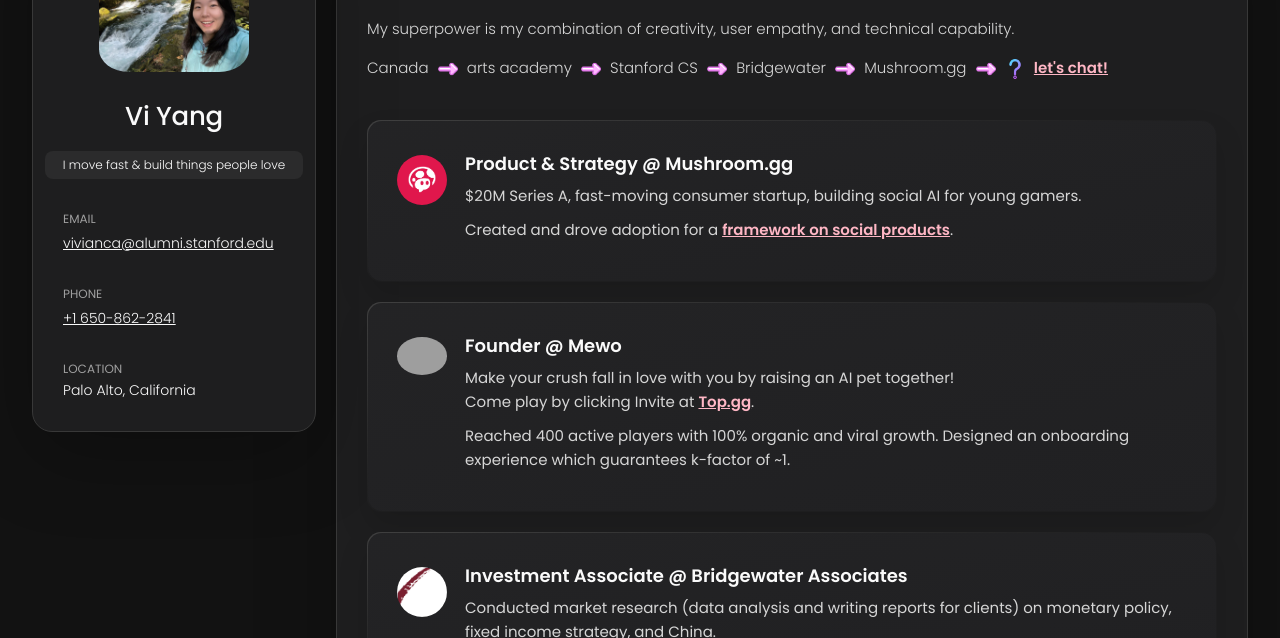
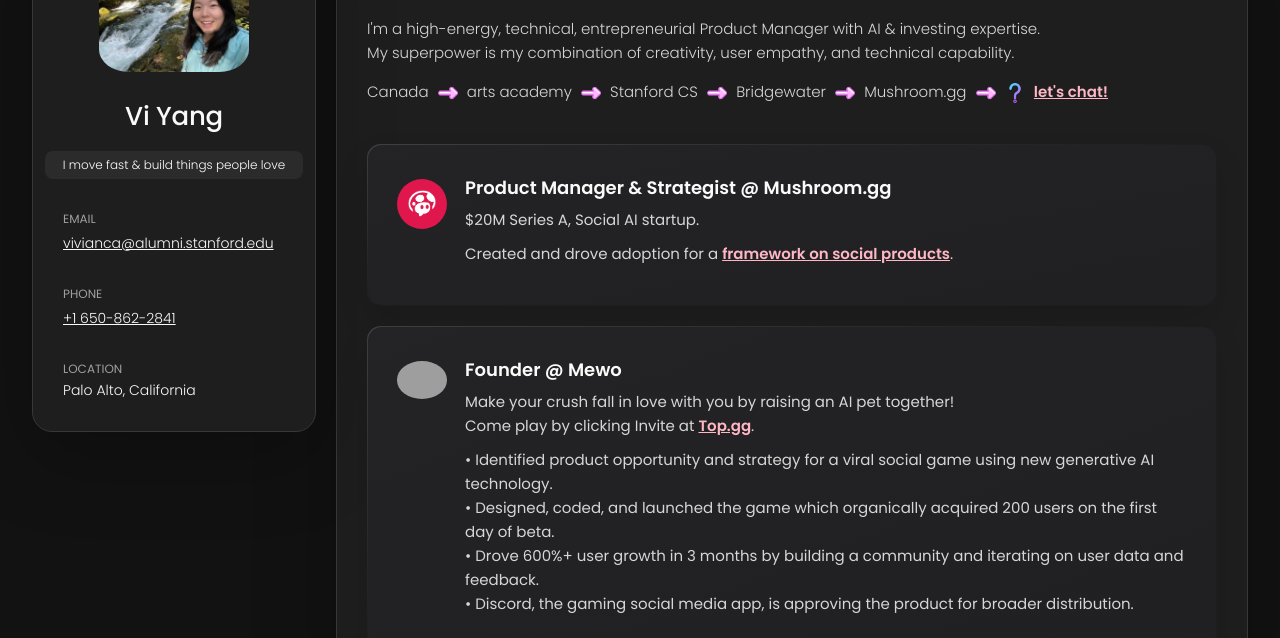
Before and after one commit to vivianca/vivianca.github.io, a plain HTML site: page index.html in a window 1280 px wide. Shown: the part 162-800 px from the top of the page. Drawn offline with nearby package versions, Linux system fonts and the light colour scheme; grey boxes are pictures that could not be loaded.

Commit message:
modify text

```diff
--- a/index.html
+++ b/index.html
@@ -158,8 +158,9 @@
             <!-- <p>I want to understand the world and help people be happy.<br> -->
             <!-- <p>I move fast and build things people love.</p> -->
             <p>
-              My superpower is my combination of creativity, user empathy, and
-              technical capability.
+              I'm a high-energy, technical, entrepreneurial Product Manager with
+              AI & investing expertise.<br />My superpower is my combination of
+              creativity, user empathy, and technical capability.
             </p>
             <p>
               Canada
@@ -228,12 +229,11 @@
 
                 <div class="service-content-box">
                   <h4 class="h4 service-item-title">
-                    Product & Strategy @ Mushroom.gg
+                    Product Manager & Strategist @ Mushroom.gg
                   </h4>
 
                   <p class="service-item-text">
-                    $20M Series A, fast-moving consumer startup, building social
-                    AI for young gamers.
+                    $20M Series A, Social AI startup.
                   </p>
 
                   <p class="service-item-text">
@@ -276,9 +276,14 @@
                   </p>
 
                   <p class="service-item-text">
-                    Reached 400 active players with 100% organic and viral
-                    growth. Designed an onboarding experience which guarantees
-                    k-factor of ~1.
+                    • Identified product opportunity and strategy for a viral
+                    social game using new generative AI technology.<br />
+                    • Designed, coded, and launched the game which organically
+                    acquired 200 users on the first day of beta.<br />
+                    • Drove 600%+ user growth in 3 months by building a
+                    community and iterating on user data and feedback.<br />
+                    • Discord, the gaming social media app, is approving the
+                    product for broader distribution.
                   </p>
                 </div>
               </li>
@@ -294,13 +299,17 @@
 
                 <div class="service-content-box">
                   <h4 class="h4 service-item-title">
-                    Investment Associate @ Bridgewater Associates
+                    Investment Associate @ Bridgewater Associates (intern turned
+                    full time)
                   </h4>
 
                   <p class="service-item-text">
-                    Conducted market research (data analysis and writing reports
-                    for clients) on monetary policy, fixed income strategy, and
-                    China.
+                    • Selected from junior associates to write Bridgewater Daily
+                    Observations directly sent to global clients.<br />
+                    • Spearheaded strategy for investing in China & Greece,
+                    combining market research and data modelling; sourced
+                    opportunities with 40% upside and presented proposals to
+                    leadership.
                   </p>
                 </div>
               </li>
```
